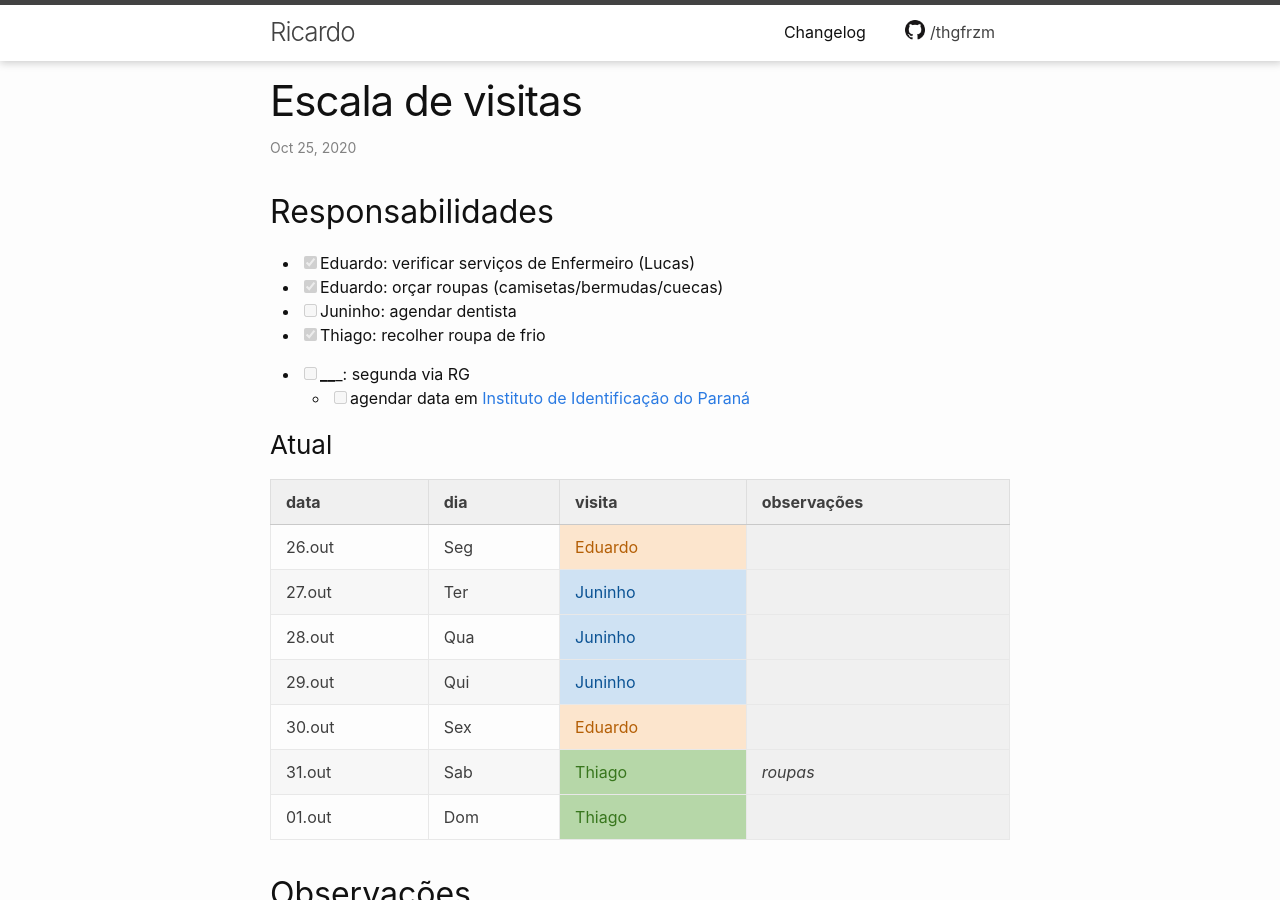
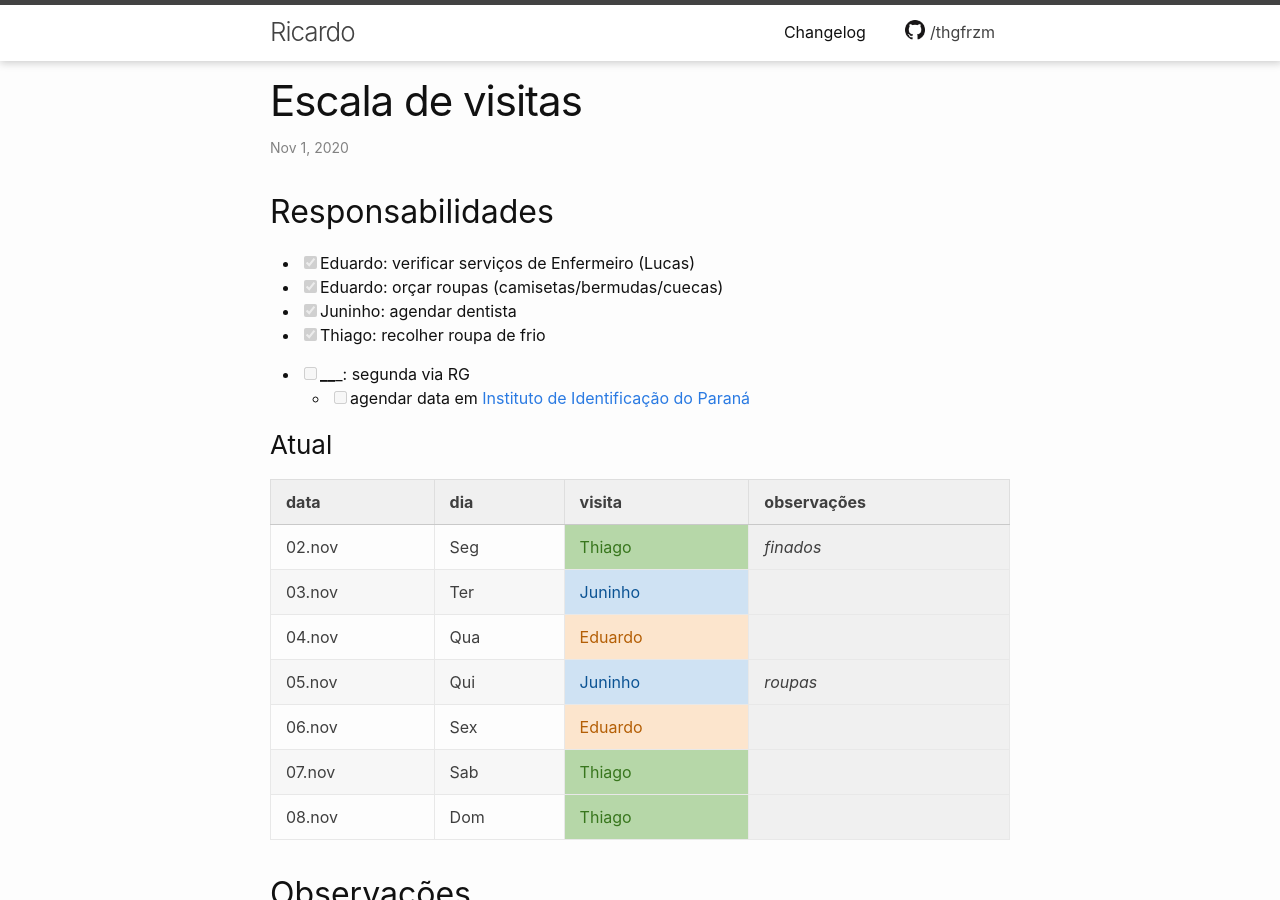
Before and after one commit to thgfrzm/ricardo, a Jekyll site: the page built from _posts/2018-12-23-escala-visitas.markdown, in a window 1280 px wide and 900 px high. Built offline with Jekyll 4.4.1, drawn with Linux system fonts in a browser that asks for light colours; some of the changed text lies outside the part shown.

Commit message:
Update 2018-12-23-escala-visitas.markdown

```diff
--- a/_posts/2018-12-23-escala-visitas.markdown
+++ b/_posts/2018-12-23-escala-visitas.markdown
@@ -1,14 +1,14 @@
 ---
 layout: post
 title:  "Escala de visitas"
-date:   2020-10-25 12:15:00 -0300
+date:   2020-11-01 16:00:00 -0300
 categories: agenda
 ---
 
 ## Responsabilidades
 - [x] Eduardo: verificar serviços de Enfermeiro (Lucas)
 - [x] Eduardo: orçar roupas (camisetas/bermudas/cuecas)
-- [ ] Juninho: agendar dentista
+- [x] Juninho: agendar dentista
 - [x] Thiago: recolher roupa de frio
 
 - [ ] _______: segunda via RG
@@ -19,13 +19,13 @@ categories: agenda
 
 | data   | dia | visita  | observações |
 | ------ | --- | ------- | ----------- |
-| 26.out | Seg | Eduardo |             |
-| 27.out | Ter | Juninho |             |
-| 28.out | Qua | Juninho |             |
-| 29.out | Qui | Juninho |             |
-| 30.out | Sex | Eduardo |             |
-| 31.out | Sab | Thiago  | _roupas_    |
-| 01.out | Dom | Thiago  |             |
+| 02.nov | Seg | Thiago  | _finados_   |
+| 03.nov | Ter | Juninho |             |
+| 04.nov | Qua | Eduardo |             |
+| 05.nov | Qui | Juninho | _roupas_    |
+| 06.nov | Sex | Eduardo |             |
+| 07.nov | Sab | Thiago  |             |
+| 08.nov | Dom | Thiago  |             |
 
 
 ## Observações
@@ -711,3 +711,10 @@ categories: agenda
 | 23.out    | Sex | Eduardo     |                     |
 | 24.out    | Sab | Thiago      | _roupas_            |
 | 25.out    | Dom | Thiago      |                     |
+| 26.out    | Seg | Eduardo     |                     |
+| 27.out    | Ter | Juninho     |                     |
+| 28.out    | Qua | Juninho     |                     |
+| 29.out    | Qui | Juninho     |                     |
+| 30.out    | Sex | Eduardo     |                     |
+| 31.out    | Sab | Thiago      | _roupas_            |
+| 01.nov    | Dom | Thiago      |                     |
```
